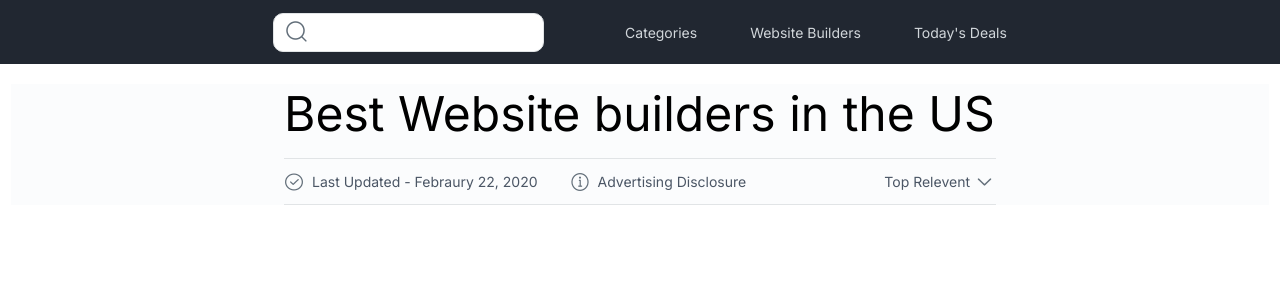
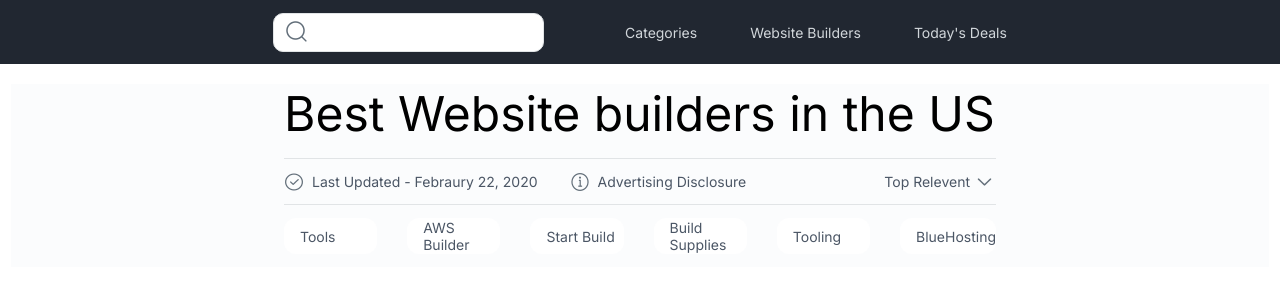
Before and after one commit to Xlongclaw/radiant-riches-llc-assignment, a Next.js app: page / in a window 1280 px wide. Shown: the top 300 px of the page. Built offline with nearby package versions, Linux system fonts and the light colour scheme.

Commit message:
Developed Option Container

```diff
--- a/src/components/MainContainer/MainContainer.tsx
+++ b/src/components/MainContainer/MainContainer.tsx
@@ -1,11 +1,12 @@
 import styles from "./ManiContainer.module.scss";
-import { HeroText, ResultDetailsStrip } from "@components";
+import { HeroText, OptionsContainer, ResultDetailsStrip } from "@components";
 
 const MainContainer = () => {
   return (
     <div className={styles.container}>
       <HeroText />
       <ResultDetailsStrip />
+      <OptionsContainer />
     </div>
   );
 };
--- /dev/null
+++ b/src/components/OptionsContainer/OptionsContainer.module.scss
@@ -0,0 +1,18 @@
+@use "@sass/colors";
+.container {
+  width: 100%;
+  padding: 13px 0 13px 0;
+  display: flex;
+  gap: 30px;
+}
+.option {
+  width: 105px;
+  height: 36px;
+  border-radius: 12px;
+  font-size: 14px;
+  color: colors.$detail-font-color;
+  background-color: colors.$white;
+  display: flex;
+  align-items: center;
+  padding-left: 16px;
+}
--- a/src/components/OptionsContainer/OptionsContainer.tsx
+++ b/src/components/OptionsContainer/OptionsContainer.tsx
@@ -0,0 +1,16 @@
+import { OPTIONS } from "@constants";
+import styles from "./OptionsContainer.module.scss";
+
+const OptionsContainer = () => {
+  return (
+    <div className={styles.container}>
+      {OPTIONS.map((option, i) => (
+        <div key={`OPTION_${i}`} className={styles.option}>
+          {option.title}
+        </div>
+      ))}
+    </div>
+  );
+};
+
+export default OptionsContainer;
--- a/src/components/index.ts
+++ b/src/components/index.ts
@@ -6,6 +6,7 @@ import MainContainer from "./MainContainer/MainContainer";
 import ResultDetailsStrip from "./ResultDetailsStrip/ResultDetailsStrip";
 import DetailContainer from "./DetailContainer/DetailContainer";
 import SortMenu from "./SortMenu/SortMenu";
+import OptionsContainer from "./OptionsContainer/OptionsContainer";
 
 export {
   NavigationBar,
@@ -16,4 +17,5 @@ export {
   ResultDetailsStrip,
   DetailContainer,
   SortMenu,
+  OptionsContainer,
 };
--- /dev/null
+++ b/src/constants/OPTIONS.ts
@@ -0,0 +1,27 @@
+const OPTIONS = [
+  {
+    title: "Tools",
+    link: "",
+  },
+  {
+    title: "AWS Builder",
+    link: "",
+  },
+  {
+    title: "Start Build",
+    link: "",
+  },
+  {
+    title: "Build Supplies",
+    link: "",
+  },
+  {
+    title: "Tooling",
+    link: "",
+  },
+  {
+    title: "BlueHosting",
+    link: "",
+  },
+];
+export default OPTIONS;
--- a/src/constants/index.ts
+++ b/src/constants/index.ts
@@ -1,3 +1,4 @@
 import NAVIGATION_LINKS from "./NAVIGATION_LINKS";
 import DETAILS_DATA from "./DETAILS_DATA";
-export { NAVIGATION_LINKS, DETAILS_DATA };
+import OPTIONS from "./OPTIONS";
+export { NAVIGATION_LINKS, DETAILS_DATA, OPTIONS };
```
